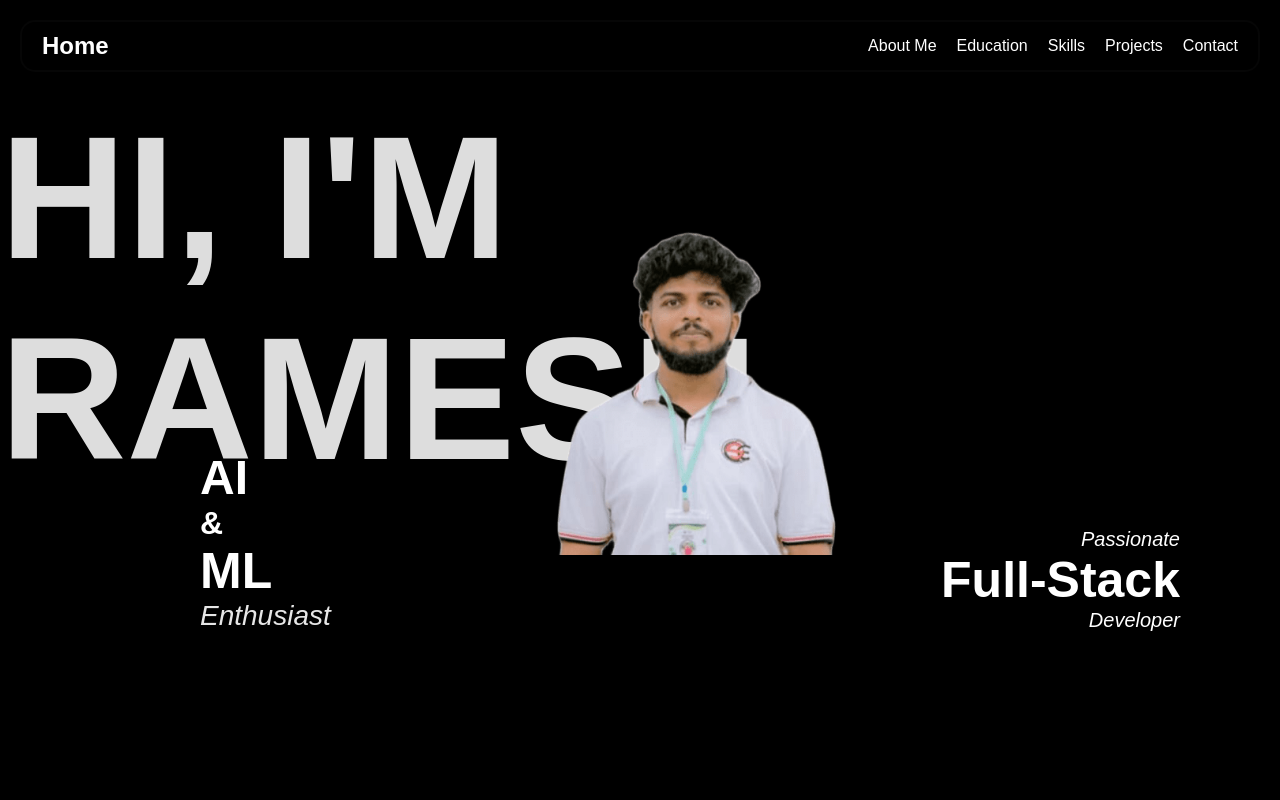
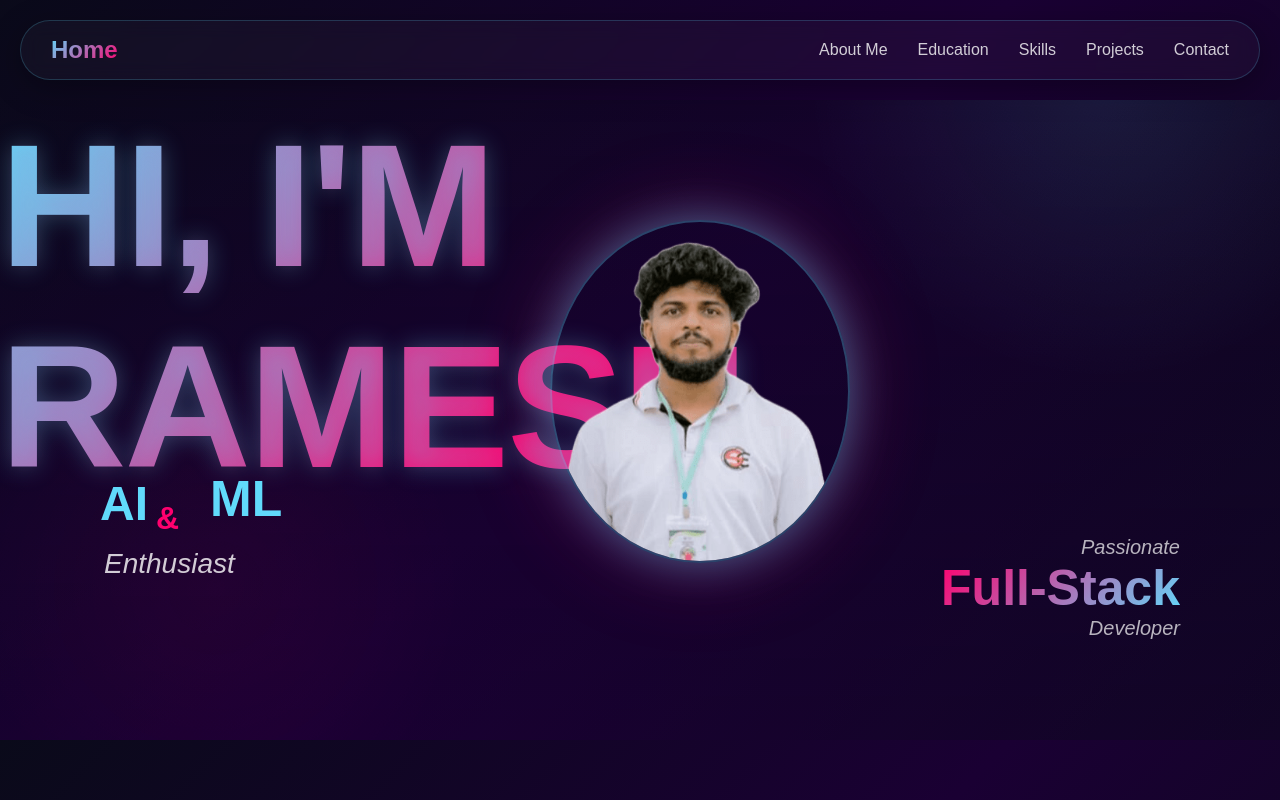
Before and after one commit to ramesh-2003-krishan/Portfolio, a React (Create React App) app in the folder portfolio/: page / in a window 1280 px wide. Built offline with nearby package versions, Linux system fonts and the light colour scheme.

Commit message:
modified home page css

```diff
--- a/portfolio/src/pages/Home.js
+++ b/portfolio/src/pages/Home.js
@@ -15,6 +15,7 @@ export default function Home() {
       </nav>
 
       <section className="hero">
+
         <h1 className="title">HI, I'M RAMESH</h1>
 
         <div className="left-text">
--- a/portfolio/src/style/Home.css
+++ b/portfolio/src/style/Home.css
@@ -6,8 +6,9 @@
 }
 
 body {
-  background: black;
+  background: linear-gradient(135deg, #0a0a1a 0%, #1a0033 50%, #0a0a1a 100%);
   color: white;
+  overflow-x: hidden;
 }
 
 /* Navbar */
@@ -16,32 +17,58 @@ body {
   justify-content: space-between;
   align-items: center;
   margin: 20px;
-  padding: 10px 20px;
-  border: 2px solid #060606;
-  border-radius: 15px;
+  padding: 15px 30px;
+  background: rgba(255, 255, 255, 0.03);
+  border: 1px solid rgba(97, 218, 251, 0.2);
+  border-radius: 50px;
+  backdrop-filter: blur(10px);
+  box-shadow: 0 8px 32px rgba(0, 0, 0, 0.3);
+  animation: slideDown 0.6s ease-out;
 }
 
 .nav-left {
   font-size: 24px;
   font-weight: bold;
-  transition: color 0.3s ease;
+  transition: all 0.3s ease;
   cursor: pointer;
+  background: linear-gradient(135deg, #61dafb, #ff006e);
+  -webkit-background-clip: text;
+  -webkit-text-fill-color: transparent;
+  background-clip: text;
 }
 
 .nav-left:hover {
-  color: #61dafb;
+  transform: scale(1.05);
+  text-shadow: 0 0 20px rgba(97, 218, 251, 0.5);
 }
 
 
 .nav-right a {
-  margin-left: 20px;
+  margin-left: 30px;
   text-decoration: none;
-  color: white;
-  transition: color 0.3s ease;
+  color: rgba(255, 255, 255, 0.8);
+  transition: all 0.3s ease;
+  font-weight: 500;
+  position: relative;
+}
+
+.nav-right a::after {
+  content: '';
+  position: absolute;
+  bottom: -5px;
+  left: 0;
+  width: 0;
+  height: 2px;
+  background: linear-gradient(90deg, #61dafb, #ff006e);
+  transition: width 0.3s ease;
 }
 
 .nav-right a:hover {
   color: #61dafb;
+}
+
+.nav-right a:hover::after {
+  width: 100%;
 }
 
 /* Hero Section */
@@ -51,6 +78,32 @@ body {
   display: flex;
   justify-content: center;
   align-items: center;
+  background: linear-gradient(180deg, rgba(10, 10, 26, 0.3) 0%, rgba(26, 0, 51, 0.5) 100%);
+  overflow: hidden;
+}
+
+.hero::before {
+  content: '';
+  position: absolute;
+  top: -50%;
+  right: -10%;
+  width: 600px;
+  height: 600px;
+  background: radial-gradient(circle, rgba(97, 218, 251, 0.1) 0%, transparent 70%);
+  animation: float 6s ease-in-out infinite;
+  z-index: 0;
+}
+
+.hero::after {
+  content: '';
+  position: absolute;
+  bottom: -20%;
+  left: -5%;
+  width: 500px;
+  height: 500px;
+  background: radial-gradient(circle, rgba(255, 0, 110, 0.05) 0%, transparent 70%);
+  animation: float 8s ease-in-out infinite reverse;
+  z-index: 0;
 }
 
 /* Big Title */
@@ -58,8 +111,15 @@ body {
   position: absolute;
   top: 5px;
   font-size: 175px;
-  font-weight: bold;
-  color: #ddd;
+  font-weight: 900;
+  letter-spacing: -2px;
+  background: linear-gradient(135deg, #61dafb 0%, #ff006e 50%, #61dafb 100%);
+  -webkit-background-clip: text;
+  -webkit-text-fill-color: transparent;
+  background-clip: text;
+  text-shadow: 0 0 30px rgba(97, 218, 251, 0.2);
+  animation: bounceIn 1s ease-out, glow 3s ease-in-out infinite;
+  z-index: 1;
 }
 
 /* Profile Image */
@@ -69,15 +129,31 @@ body {
   top: 120px;
   width: 300px;
   z-index: 2;
+  border-radius: 50%;
+  box-shadow: 0 0 40px rgba(97, 218, 251, 0.4), 0 0 80px rgba(255, 0, 110, 0.2);
+  animation: profilePulse 3s ease-in-out infinite;
+  border: 2px solid rgba(97, 218, 251, 0.3);
 }
 
 .left-text {
   position: absolute;
-  left: 200px;
-  bottom: 100px;
-  text-align: left;
+  left: 100px;
+  bottom: 80px;
+  width: 240px;
+  height: 180px;
+  animation: slideInLeft 0.8s ease-out;
+  z-index: 1;
 }
 
+
+.left-text h2,
+.left-text p.ent {
+  position: absolute;
+  margin: 0;
+  color: white;
+  line-height: 1;
+  transition: all 0.3s ease;
+}
 
 .left-text h2.ai {
   top: 0;
@@ -85,15 +161,26 @@ body {
   font-size: 48px;
   font-weight: 700;
   z-index: 2;
+  color: #61dafb;
+}
+
+.left-text h2.ai:hover {
+  text-shadow: 0 0 20px rgba(97, 218, 251, 0.8);
+  transform: translateY(-5px);
 }
 
 .left-text h2.and {
   top: 22px;
-  text-align: left 20px;
-  left: 80px;
+  left: 56px;
   font-size: 32px;
   font-weight: 600;
   z-index: 1;
+  color: #ff006e;
+}
+
+.left-text h2.and:hover {
+  text-shadow: 0 0 20px rgba(255, 0, 110, 0.8);
+  transform: scale(1.1);
 }
 
 .left-text h2.ml {
@@ -102,6 +189,12 @@ body {
   font-size: 50px;
   font-weight: 700;
   z-index: 2;
+  color: #61dafb;
+}
+
+.left-text h2.ml:hover {
+  text-shadow: 0 0 20px rgba(97, 218, 251, 0.8);
+  transform: translateY(-5px);
 }
 
 .left-text p.ent {
@@ -109,7 +202,12 @@ body {
   left: 4px;
   font-size: 28px;
   font-style: italic;
-  color: rgba(255, 255, 255, 0.9);
+  color: rgba(255, 255, 255, 0.8);
+}
+
+.left-text p.ent:hover {
+  color: #61dafb;
+  text-shadow: 0 0 20px rgba(97, 218, 251, 0.6);
 }
 
 /* Right Text */
@@ -118,14 +216,100 @@ body {
   right: 100px;
   bottom: 100px;
   text-align: right;
+  animation: slideInRight 0.8s ease-out;
+  z-index: 1;
 }
 
 .right-text h2 {
   font-size: 50px;
   font-weight: bold;
+  background: linear-gradient(135deg, #ff006e, #61dafb);
+  -webkit-background-clip: text;
+  -webkit-text-fill-color: transparent;
+  background-clip: text;
+  transition: all 0.3s ease;
+  margin: 0;
+}
+
+.right-text h2:hover {
+  transform: scale(1.05);
+  text-shadow: 0 0 20px rgba(255, 0, 110, 0.5);
 }
 
 .right-text .small {
   font-size: 20px;
   font-style: italic;
+  color: rgba(255, 255, 255, 0.7);
+  transition: all 0.3s ease;
+  margin: 0;
 }
+
+.right-text .small:hover {
+  color: #61dafb;
+}
+
+
+
+
+@keyframes slideDown {
+  from {
+    opacity: 0;
+    transform: translateY(-30px);
+  }
+  to {
+    opacity: 1;
+    transform: translateY(0);
+  }
+}
+
+@keyframes slideInLeft {
+  from {
+    opacity: 0;
+    transform: translateX(-50px);
+  }
+  to {
+    opacity: 1;
+    transform: translateX(0);
+  }
+}
+
+@keyframes slideInRight {
+  from {
+    opacity: 0;
+    transform: translateX(50px);
+  }
+  to {
+    opacity: 1;
+    transform: translateX(0);
+  }
+}
+
+@keyframes float {
+  0%, 100% {
+    transform: translate(0, 0) rotate(0deg);
+  }
+  33% {
+    transform: translate(30px, -30px) rotate(120deg);
+  }
+  66% {
+    transform: translate(-20px, 20px) rotate(240deg);
+  }
+}
+
+@keyframes glow {
+  0%, 100% {
+    text-shadow: 0 0 20px rgba(97, 218, 251, 0.2);
+  }
+  50% {
+    text-shadow: 0 0 40px rgba(97, 218, 251, 0.6), 0 0 60px rgba(255, 0, 110, 0.3);
+  }
+}
+
+@keyframes profilePulse {
+  0%, 100% {
+    box-shadow: 0 0 40px rgba(97, 218, 251, 0.4), 0 0 80px rgba(255, 0, 110, 0.2);
+  }
+  50% {
+    box-shadow: 0 0 60px rgba(97, 218, 251, 0.6), 0 0 120px rgba(255, 0, 110, 0.4);
+  }
+}
```
